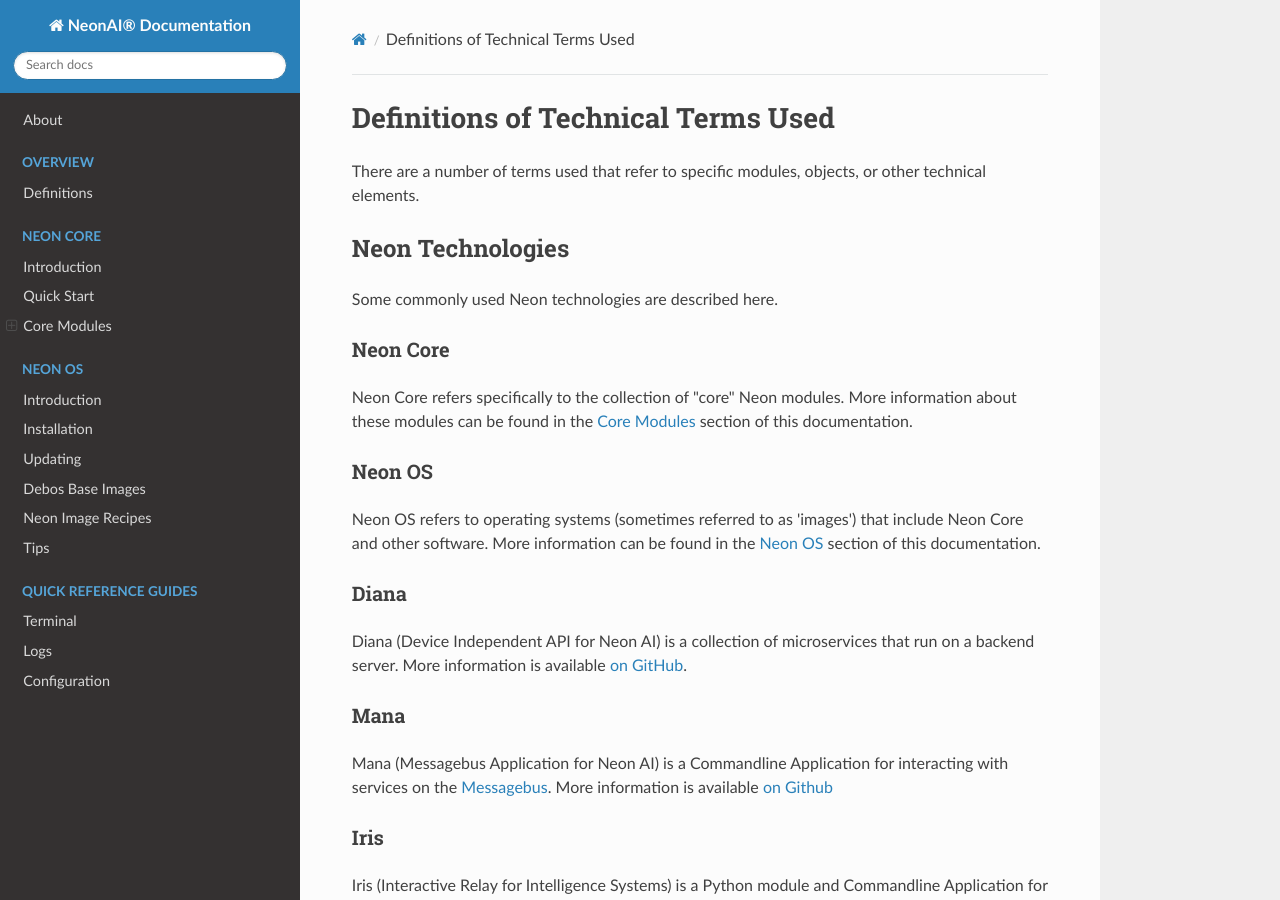
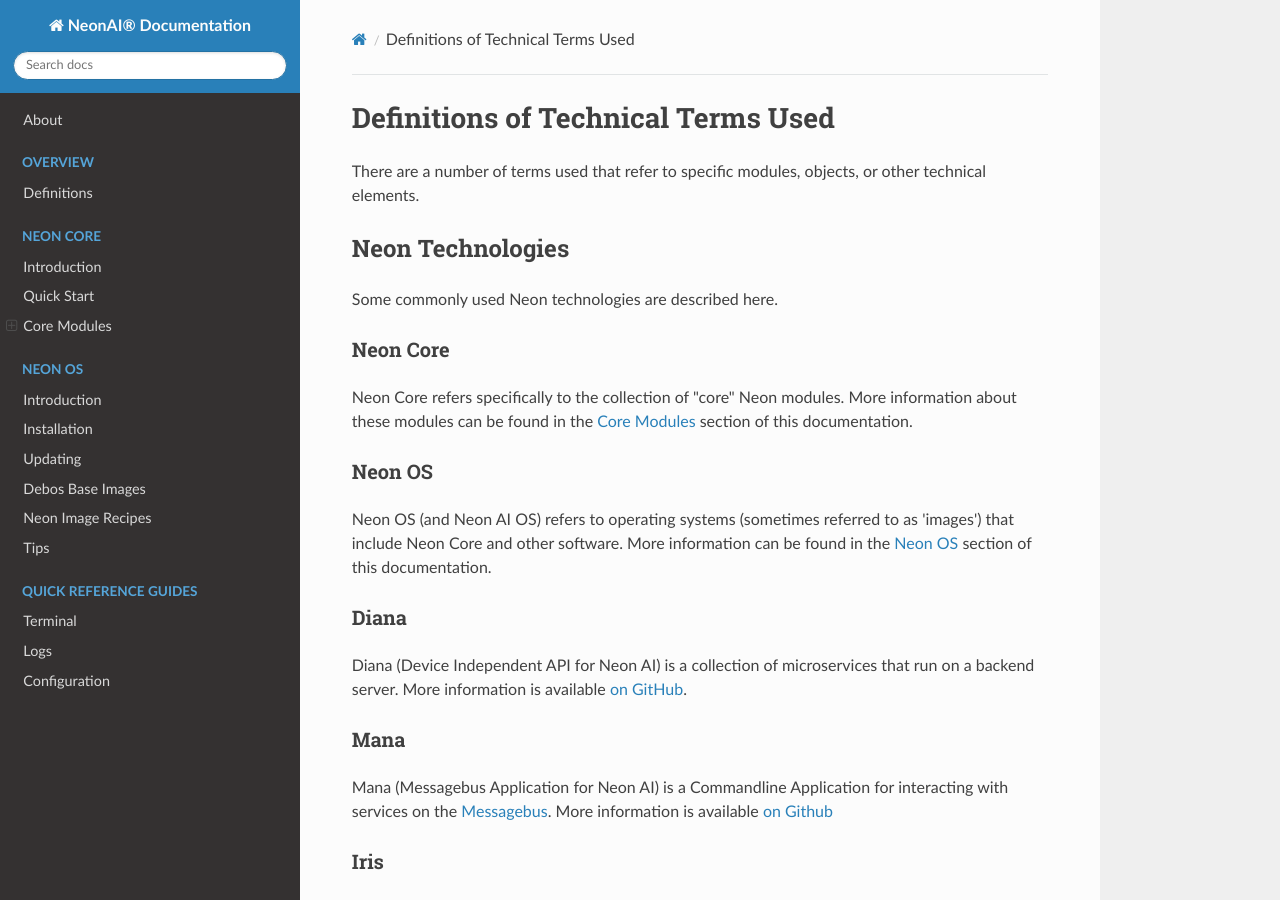
Before and after one commit to NeonGeckoCom/neon-docs, an MkDocs documentation site: the page built from docs/overview/definitions.md, in a window 1280 px wide and 900 px high. Built offline with MkDocs 1.6.1, drawn with Linux system fonts in a browser that asks for light colours; nearby versions of some CDN libraries.

Commit message:
Small change to docs to include "Neon AI OS"

```diff
--- a/docs/overview/definitions.md
+++ b/docs/overview/definitions.md
@@ -12,7 +12,7 @@
 of this documentation.
 
 ### Neon OS
-Neon OS refers to operating systems (sometimes referred to as 'images') that
+Neon OS (and Neon AI OS) refers to operating systems (sometimes referred to as 'images') that
 include Neon Core and other software. More information can be found in the
 [Neon OS](https://neongeckocom.github.io/neon-docs/neon_os/) section of this
 documentation.
```
